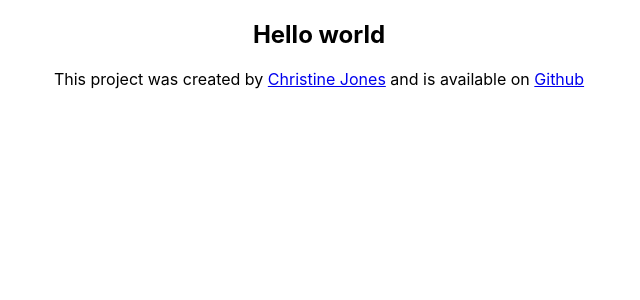
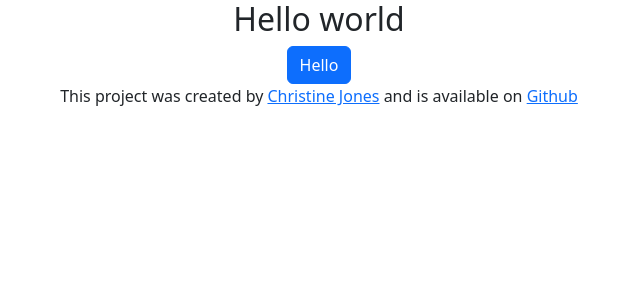
Before and after one commit to itsmechrissyj/react-final-project, a React (Create React App) app: page / in a window 1280 px wide. Shown: the top 300 px of the page, without its empty margins (321-961 px from the left). Built offline with nearby package versions, Linux system fonts and the light colour scheme.

Commit message:
installing bootstrap

```diff
--- a/package.json
+++ b/package.json
@@ -6,6 +6,7 @@
     "@testing-library/jest-dom": "^5.16.5",
     "@testing-library/react": "^13.4.0",
     "@testing-library/user-event": "^13.5.0",
+    "bootstrap": "^5.2.3",
     "react": "^18.2.0",
     "react-dom": "^18.2.0",
     "react-scripts": "5.0.1",
--- a/src/App.js
+++ b/src/App.js
@@ -1,13 +1,16 @@
 import React from "react";
+
 import './App.css';
 
 function App() {
   return (
   <div className='App'>
+    <div className="container">
     <h2> Hello world </h2>
+    <button className="btn btn-primary"> Hello </button>
     <footer>
-    This project was created by <a href="https://www.itsmechrissyj.co.uk" target="_blank" rel="noreferrer"> Christine Jones</a> and is available on <a href="https://github.com/itsmechrissyj/react-final-project" target="_blank" rel="noreferrer">Github</a></footer> </div> );
-
+    This project was created by <a href="https://www.itsmechrissyj.co.uk" target="_blank" rel="noreferrer"> Christine Jones</a> and is available on <a href="https://github.com/itsmechrissyj/react-final-project" target="_blank" rel="noreferrer">Github</a></footer> </div>
+    </div>);
 }
 
 export default App;
--- a/src/index.js
+++ b/src/index.js
@@ -1,6 +1,7 @@
 import React from 'react';
 import ReactDOM from 'react-dom/client';
 import './index.css';
+import "bootstrap/dist/css/bootstrap.css";
 import App from './App';
 import reportWebVitals from './reportWebVitals';
 
```
Also changed, not shown: 1 other file (tests, documents, lock files or other folders).
